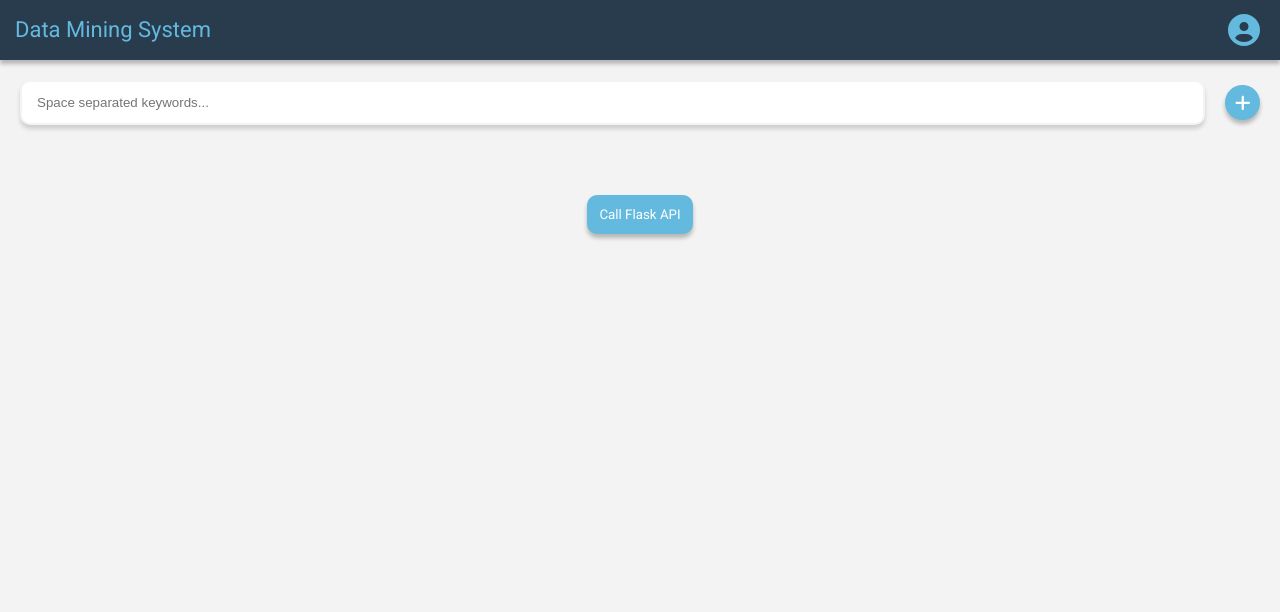
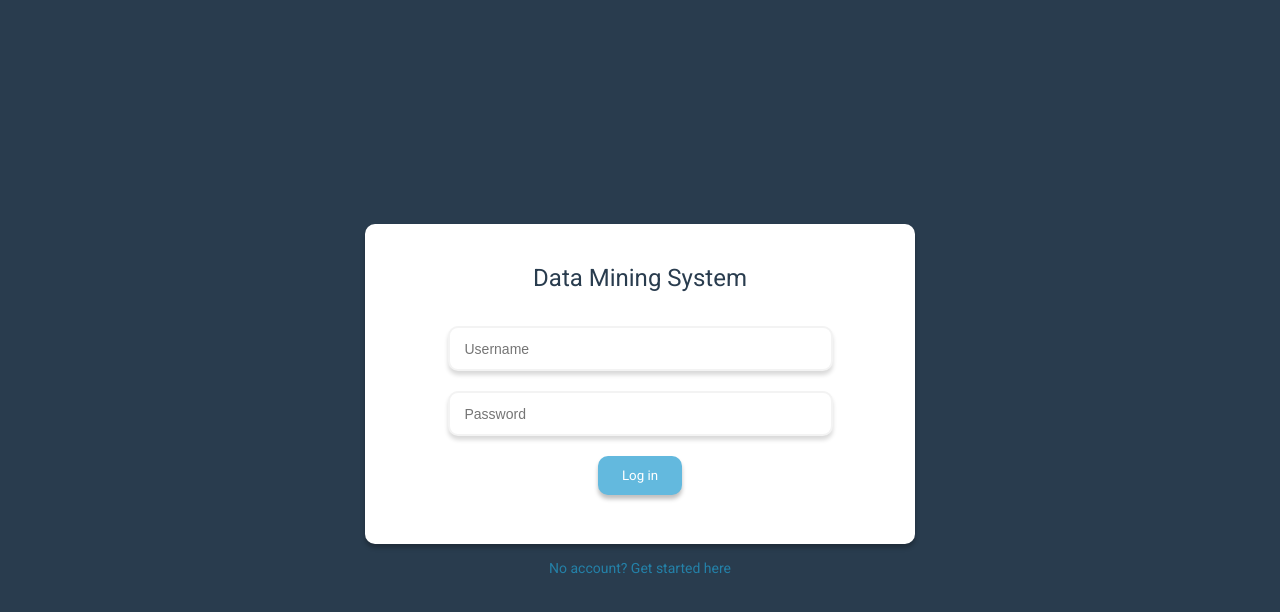
Before and after one commit to ECE493Group13/frontend, a React (Create React App) app: page / in a window 1280 px wide. Shown: the top 612 px of the page. Built offline with nearby package versions, Linux system fonts and the light colour scheme.

Commit message:
login page, ui only no state

```diff
--- a/src/App.css
+++ b/src/App.css
@@ -1,6 +1,13 @@
 body {
 	background-color: #F3F3F3;
 	font-family: 'Roboto';
+}
+
+.dark-background {
+    background-color: #293C4E;
+    width: 100%;
+    height: 100%;
+    position: absolute;
 }
 
 .dms-button {
@@ -8,7 +15,7 @@ body {
 	box-shadow: 0px 4px 4px rgb(0 0 0 / 25%);
 	border-radius: 10px;
 	border: none;
-	padding: 12px;
+	padding: 12px 24px;
 	color: white;
 	cursor: pointer;
 	font-family: "Roboto";
@@ -71,3 +78,58 @@ body {
 	flex-direction: row;
 	justify-content: space-between;
 }
+
+.flex-column {
+	display: flex;
+	flex-direction: column;
+}
+
+.login-form-container {
+    background-color: white;
+    width: 550px;
+    top: 45%;
+    height: 320px;
+    margin: auto;
+    position: relative;
+    -ms-transform: translateY(-50%);
+    transform: translateY(-50%);
+    box-shadow: 0px 4px 4px rgb(0 0 0 / 25%);
+    border-radius: 10px;
+}
+
+.login-text-input {
+	background: white;
+    border: 2px solid #F3F3F3;
+    box-sizing: border-box;
+    box-shadow: 0px 4px 4px rgb(0 0 0 / 15%);
+    border-radius: 10px;
+    width: 70%;
+    height: 45px;
+    padding-left: 15px;
+    display: flex;
+    margin: 20px auto;
+    font-size: 14px;
+}
+
+.login-text-input:focus {
+    outline: none;
+}
+
+.login-form-title {
+	color: #293C4E;
+    text-align: center;
+    font-size: 24px;
+    padding: 40px 0 10px 0;
+}
+
+.login-form-button {
+	text-align: center;
+}
+
+.request-account-button {
+	color: #2481a8;
+	text-align: center;
+	font-size: 14px;
+	margin-top: 65px;
+	cursor: pointer;
+}
--- a/src/App.js
+++ b/src/App.js
@@ -1,11 +1,11 @@
 import './App.css';
-import {HomePage} from './Pages/HomePage';
+import {LoginPage} from './Pages/LoginPage';
 
 
 function App() {
   return (
     <div className="App">
-      <HomePage />
+      <LoginPage />
     </div>
   );
 
--- /dev/null
+++ b/src/Pages/LoginPage.js
@@ -0,0 +1,18 @@
+import React from 'react';
+import { Button } from '../Components/Button';
+
+export const LoginPage = () => {
+    return (
+        <div className='dark-background'>
+            <div className='login-form-container'>
+                <p className="login-form-title">Data Mining System</p>
+                <input type="text" placeholder="Username" className="login-text-input"/>
+                <input type="text" placeholder="Password" className="login-text-input"/>
+                <div className='login-form-button'>
+                    <Button buttonText="Log in"></Button>
+                </div>
+                <p className='request-account-button'>No account? Get started here</p>
+            </div>
+        </div>
+    );
+}
```
